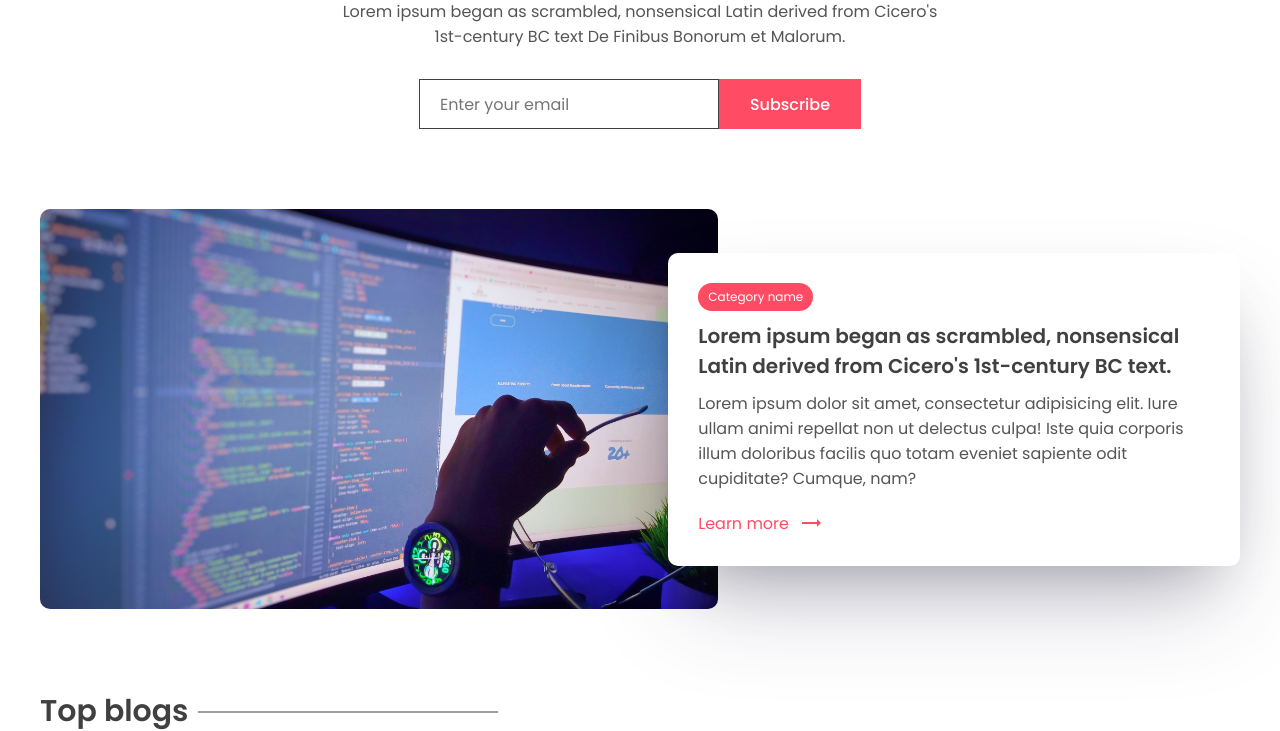
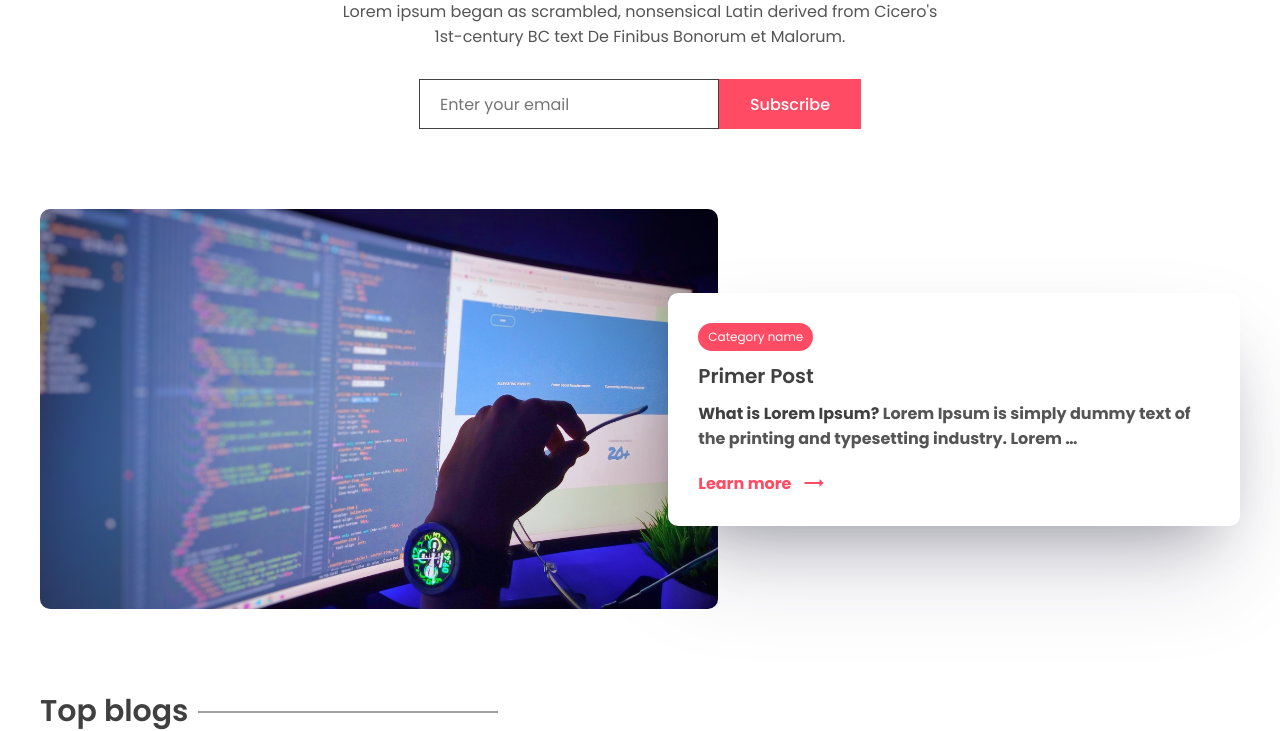
Before and after one commit to smavodev/blogapp_python, a Django app: page / in a window 1280 px wide. Shown: the part 376-1107 px from the top of the page. Run offline with Django 4.2, Linux system fonts and the light colour scheme; data comes from the database, SQL or seed files in the repository; both versions use the stored data as it was after the commit; some libraries are stand-ins or nearby versions.

Commit message:
Update Model, View, Template, Add Post Destacado

```diff
--- a/app/admin.py
+++ b/app/admin.py
@@ -3,7 +3,7 @@
 
 
 class PostAdmin(admin.ModelAdmin):
-    list_display = ('title', 'slug', 'view_count', 'modified_date')
+    list_display = ('title', 'slug', 'view_count', 'is_featured', 'modified_date')
     prepopulated_fields = {'slug': ['title']}
     list_display_links = ('title', 'slug')
     list_filter = ('title', 'slug')
--- a/app/models.py
+++ b/app/models.py
@@ -30,6 +30,7 @@ class Post(models.Model):
     image = models.ImageField(null=True, blank=True, upload_to="images/")
     tags = models.ManyToManyField(Tag, blank=True, related_name='post')
     view_count = models.IntegerField(null=True, blank=True)
+    is_featured = models.BooleanField(default=False)
     created_date = models.DateTimeField(auto_now_add=True)
     modified_date = models.DateTimeField(auto_now=True)
 
--- a/app/templates/app/index.html
+++ b/app/templates/app/index.html
@@ -8,29 +8,27 @@
 
     <section class="sp">
       <div class="container">
+        <a href="{% url 'post_page' featured_blog.slug %}">
         <div class="grid-2">
           <div class="post-img">
-            <img src="{% static 'images/post.png' %}" alt="" />
+            <img src="{{featured_blog.image.url}}" alt="" />
           </div>
           <div class="post-content">
             <div class="cetagory">
               <p>Category name</p>
             </div>
             <h1>
-              Lorem ipsum began as scrambled, nonsensical Latin derived from
-              Cicero's 1st-century BC text.
+              {{featured_blog.title}}
             </h1>
             <p class="des">
-              Lorem ipsum dolor sit amet, consectetur adipisicing elit. Iure
-              ullam animi repellat non ut delectus culpa! Iste quia corporis
-              illum doloribus facilis quo totam eveniet sapiente odit
-              cupiditate? Cumque, nam?
+              {{featured_blog.content|truncatechars:200|safe}}
             </p>
-            <a class="learn" href="#"
-              >Learn more <span class="material-icons"> trending_flat </span></a
-            >
+            <a class="learn" href="#" >Learn more
+              <span class="material-icons"> trending_flat </span>
+            </a>
           </div>
         </div>
+      </a>
       </div>
     </section>
     <section class="sp">
--- a/app/views.py
+++ b/app/views.py
@@ -9,9 +9,12 @@ def index(request):
     posts = Post.objects.all()
     top_posts = Post.objects.all().order_by('-view_count')[0:3]
     recent_posts = Post.objects.all().order_by('-created_date')[0:3]
-
+    featured_blog = Post.objects.filter(is_featured=True)
     subscribe_form = SubscribeForm()
     subscribe_successful = None
+
+    if featured_blog:
+        featured_blog = featured_blog[0]
 
     if request.POST:
         subscribe_form = SubscribeForm(request.POST)
@@ -26,7 +29,8 @@ def index(request):
         'top_posts': top_posts,
         'recent_posts': recent_posts,
         'subscribe_form': subscribe_form,
-        'subscribe_successful': subscribe_successful
+        'subscribe_successful': subscribe_successful,
+        'featured_blog': featured_blog,
     }
     return render(request, 'app/index.html', context)
 
```
Also changed, not shown: app/migrations/0009_post_is_featured.py (added), db.sqlite3.
